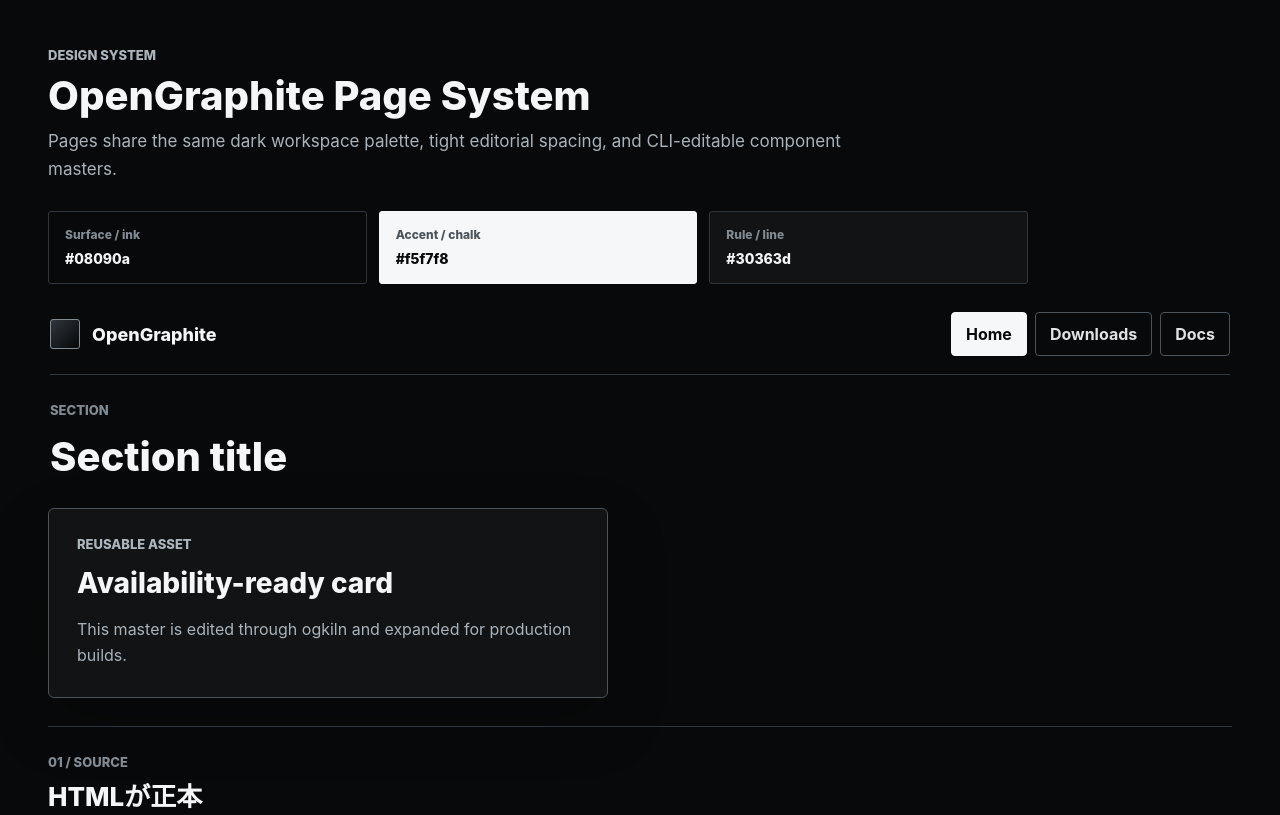
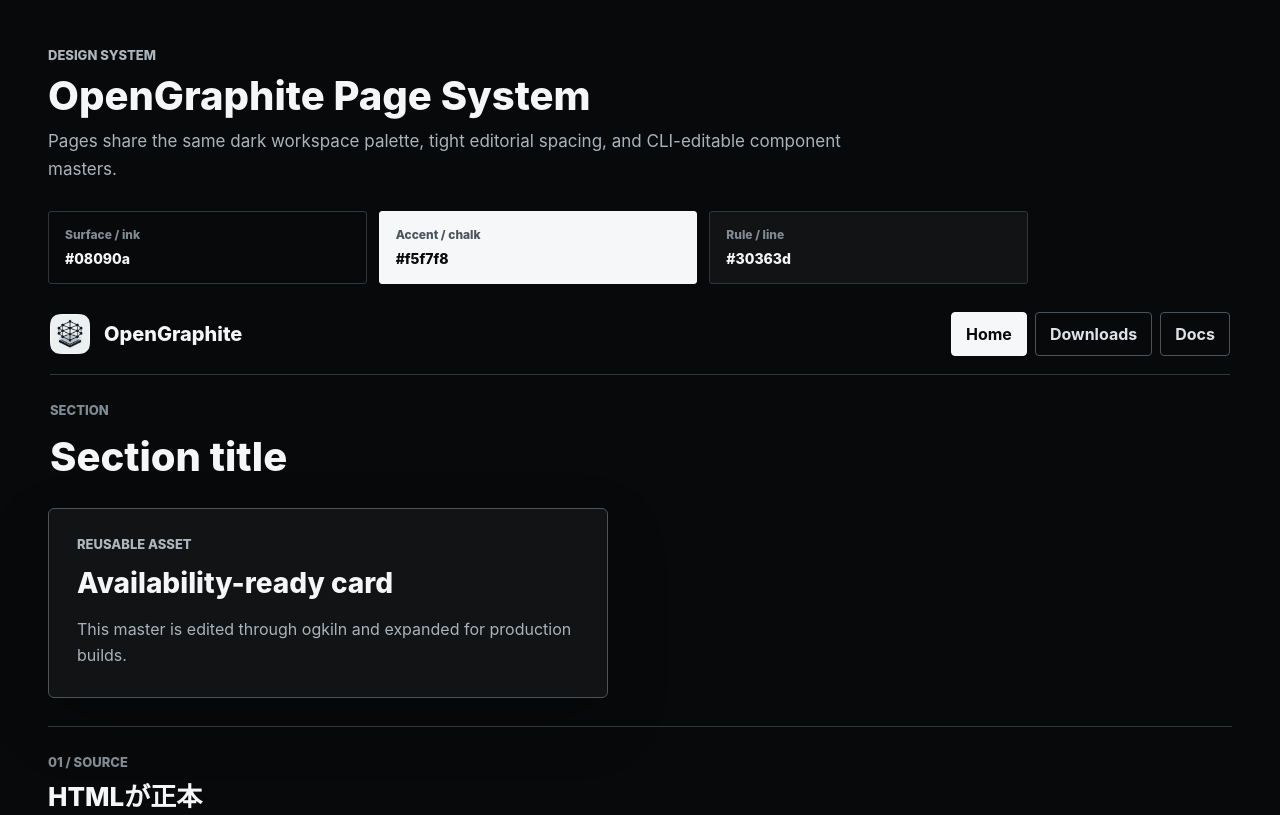
Before and after one commit to Masashi-desu/OpenGraphite, a plain HTML site: page public/_components/design-system.html in a window 1280 px wide. Shown: the top 815 px of the page. Drawn offline with Linux system fonts and the light colour scheme.

Commit message:
Update site header brand icon

```diff
--- a/public/_components/design-system.html
+++ b/public/_components/design-system.html
@@ -35,10 +35,9 @@
   </tokenrow>
 
   <siteheader data-og-id="site-header-master" data-og-type="frame" data-og-layout="horizontal" data-og-component="site-header" data-og-component-kind="master" data-og-part="root" style="--og-width:min(100%,1180px); --og-margin:0 auto; --og-padding:0 0 18px; --og-gap:24px; --og-align:center; --og-justify:space-between; border-bottom:1px solid #30363d;" data-og-internal-id="a05d1aed996e">
-    <headerbrand data-og-id="brand" data-og-type="frame" data-og-layout="horizontal" style="--og-gap:12px; --og-align:center;" data-og-internal-id="1fb90cdd0c5d">
-      <brandmark data-og-id="brand-mark" data-og-type="frame" style="--og-width:30px; --og-height:30px; --og-radius:3px; --og-background:linear-gradient(135deg,#30363d,#050607); --og-border:1px solid #818b94;" data-og-internal-id="ede9102ca6b3">
-      </brandmark>
-      <brandtext data-og-id="brand-text" data-og-type="text" data-og-slot="brand" style="--og-font-size:18px; --og-font-weight:780; --og-letter-spacing:0;" data-og-internal-id="6db41df13f5b">
+    <headerbrand data-og-id="brand" data-og-type="frame" data-og-layout="horizontal" style="--og-gap:14px; --og-align:center;" data-og-internal-id="1fb90cdd0c5d">
+      <brandmark data-og-id="brand-mark" data-og-type="icon" data-og-icon-library="opengraphite" data-og-icon-name="app-icon" data-og-icon-source="library" style="--og-width:40px; --og-height:40px; --og-radius:3px; border-radius:3px; overflow:hidden;" data-og-internal-id="ede9102ca6b3"><img src="./assets/OpenGraphite.png" alt="OpenGraphite app icon"></brandmark>
+      <brandtext data-og-id="brand-text" data-og-type="text" data-og-slot="brand" style="--og-font-size:20px; --og-font-weight:820; --og-letter-spacing:0;" data-og-internal-id="6db41df13f5b">
         OpenGraphite
       </brandtext>
     </headerbrand>
```
Also changed, not shown: public/_components/assets/OpenGraphite.png (added), public/assets/OpenGraphite.png (added).
